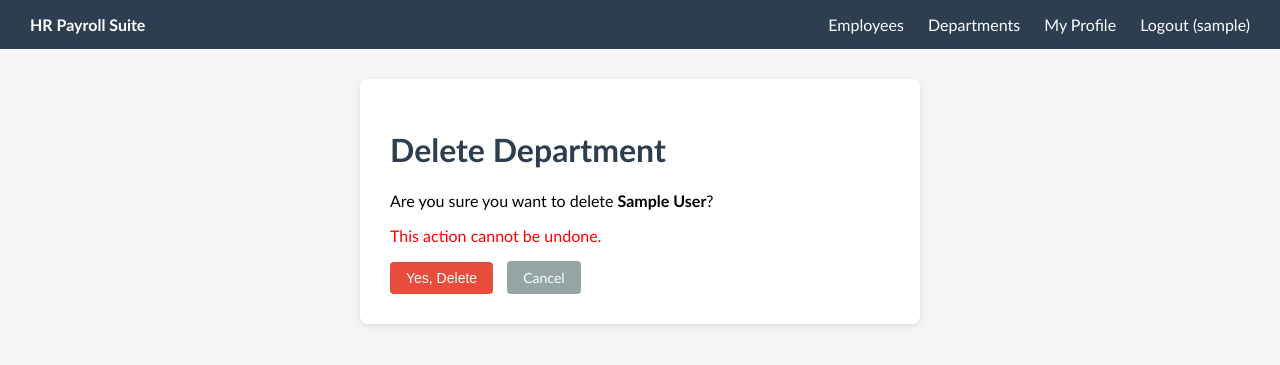
After one commit to Asheesh7/hr-payroll-suite, a Django app: page /employees/departments/1/delete/ in a window 1280 px wide. The commit adds this page. Shown: the top 365 px of the page. Run offline with Django 5.2, Linux system fonts and the light colour scheme; a user stored in the database is signed in; tables that the repository leaves empty hold one stand-in row (values such as "Sample post"); parts of the project's set-up code (start-up, migrations or seed data) failed here and were passed over.

Commit message:
fix: update URLs, add department delete, fix profile error handling, add Bootstrap classes

```diff
--- a/employees/templates/employees/base.html
+++ b/employees/templates/employees/base.html
@@ -35,9 +35,9 @@
 <nav class="navbar">
     <strong>HR Payroll Suite</strong>
     <div>
-        <a href="/employees/employees/">Employees</a>
+        <a href="/employees/list/">Employees</a>
         <a href="/employees/departments/">Departments</a>
-        <a href="/employees/employees/profile/">My Profile</a>
+        <a href="/employees/profile/">My Profile</a>
         <a href="/employees/logout/">Logout ({{ user.username }})</a>
     </div>
 </nav>
--- /dev/null
+++ b/employees/templates/employees/department_confirm_delete.html
@@ -0,0 +1,13 @@
+{% extends 'employees/base.html' %}
+{% block content %}
+<div class="card" style="max-width:500px; margin:auto;">
+    <h1>Delete Department</h1>
+    <p>Are you sure you want to delete <strong>{{ department.department_name }}</strong>?</p>
+    <p style="color:red;">This action cannot be undone.</p>
+    <form method="POST">
+        {% csrf_token %}
+        <button type="submit" class="btn btn-danger">Yes, Delete</button>
+        <a href="/employees/departments/" class="btn btn-secondary" style="margin-left:10px;">Cancel</a>
+    </form>
+</div>
+{% endblock %}
--- a/employees/templates/employees/department_list.html
+++ b/employees/templates/employees/department_list.html
@@ -3,7 +3,7 @@
 <div class="card">
     <div style="display:flex; justify-content:space-between; align-items:center;">
         <h1>Departments</h1>
-        <a href="/departments/create/" class="btn btn-primary">+ Add Department</a>
+        <a href="/employees/departments/create/" class="btn btn-primary">+ Add Department</a>
     </div>
     <table>
         <thead><tr><th>Department Name</th><th>Actions</th></tr></thead>
@@ -11,7 +11,7 @@
             {% for dept in departments %}
             <tr>
                 <td>{{ dept.department_name }}</td>
-                <td><a href="/departments/{{ dept.pk }}/edit/" class="btn btn-primary">Edit</a></td>
+                <td><a href="/employees/departments/{{ dept.pk }}/edit/" class="btn btn-primary">Edit</a> <a href="/employees/departments/{{ dept.pk }}/delete/" class="btn btn-danger">Delete</a></td>
             </tr>
             {% empty %}
             <tr><td colspan="2">No departments found.</td></tr>
--- a/employees/urls.py
+++ b/employees/urls.py
@@ -10,15 +10,16 @@ urlpatterns = [
     path('', views.dashboard, name='dashboard'),
 
     # Employee URLs
-    path('employees/', views.employee_list, name='employee_list'),
-    path('employees/create/', views.employee_create, name='employee_create'),
-    path('employees/<int:pk>/', views.employee_detail, name='employee_detail'),
-    path('employees/<int:pk>/edit/', views.employee_edit, name='employee_edit'),
-    path('employees/<int:pk>/deactivate/', views.employee_deactivate, name='employee_deactivate'),
-    path('employees/profile/', views.employee_profile, name='employee_profile'),
+    path('list/', views.employee_list, name='employee_list'),
+    path('create/', views.employee_create, name='employee_create'),
+    path('<int:pk>/', views.employee_detail, name='employee_detail'),
+    path('<int:pk>/edit/', views.employee_edit, name='employee_edit'),
+    path('<int:pk>/deactivate/', views.employee_deactivate, name='employee_deactivate'),
+    path('profile/', views.employee_profile, name='employee_profile'),
 
     # Department URLs
     path('departments/', views.department_list, name='department_list'),
     path('departments/create/', views.department_create, name='department_create'),
     path('departments/<int:pk>/edit/', views.department_edit, name='department_edit'),
+    path('departments/<int:pk>/delete/', views.department_delete, name='department_delete'),
 ]
--- a/employees/views.py
+++ b/employees/views.py
@@ -98,8 +98,12 @@ def employee_deactivate(request, pk):
 
 @login_required
 def employee_profile(request):
-    employee = get_object_or_404(Employee, user=request.user)
-    return render(request, 'employees/profile.html', {'employee': employee})
+    try:
+        employee = Employee.objects.get(user=request.user)
+        return render(request, 'employees/profile.html', {'employee': employee})
+    except Employee.DoesNotExist:
+        messages.error(request, 'No employee profile found for your account. Please contact HR.')
+        return redirect('dashboard')
 
 
 # ─── Department Views ────────────────────────────────────────────────────────
@@ -138,3 +142,13 @@ def department_edit(request, pk):
     else:
         form = DepartmentForm(instance=department)
     return render(request, 'employees/department_form.html', {'form': form, 'title': 'Edit Department'})
+
+@login_required
+@permission_required('employees.delete_department', raise_exception=True)
+def department_delete(request, pk):
+    department = get_object_or_404(Department, pk=pk)
+    if request.method == 'POST':
+        department.delete()
+        messages.success(request, 'Department deleted successfully.')
+        return redirect('department_list')
+    return render(request, 'employees/department_confirm_delete.html', {'department': department})
```
Also changed, not shown: employees/forms.py (+14 -2 lines).
